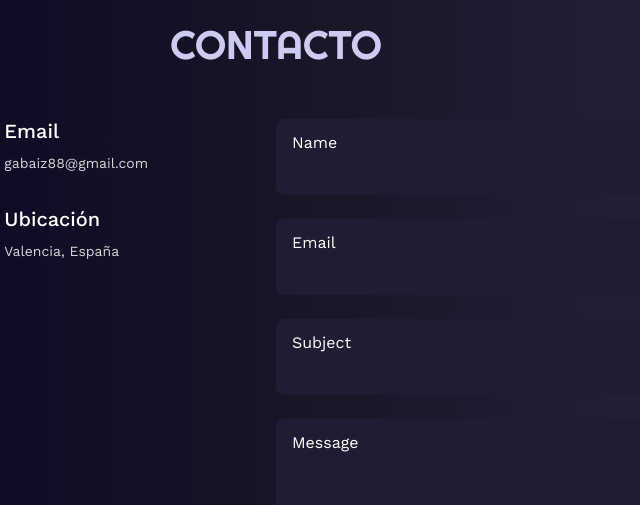
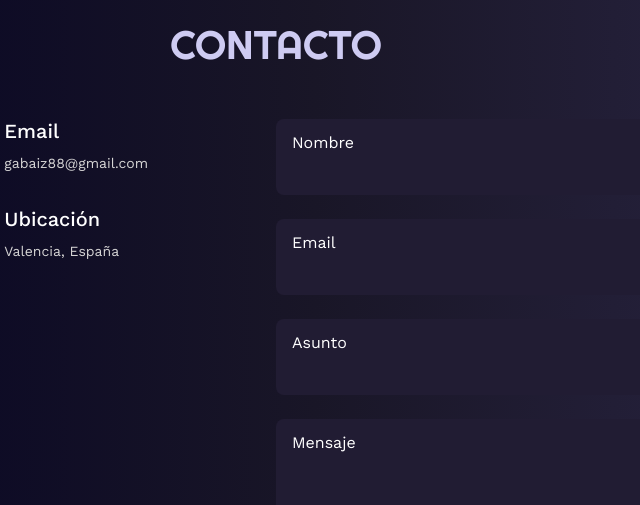
Before and after one commit to gabaiz88/Mi_portfolio, a website: page index.html in a window 1280 px wide. Shown: the part 5960-6465 px from the top of the page, 364-1004 px from the left. Drawn offline with nearby package versions, Linux system fonts and the light colour scheme.

Commit message:
Agregando contacto

```diff
--- a/index.html
+++ b/index.html
@@ -529,7 +529,7 @@
         <div id="alert" class="alert_style"></div>
         <div class="contact_inputs grid">
           <div class="contact_content">
-            <label class="contact_label">Name</label>
+            <label class="contact_label">Nombre</label>
             <input type="text" name="name" class="contact_input" id="name" required>
           </div>
           <div class="contact_content">
@@ -538,11 +538,11 @@
           </div>
         </div>
         <div class="contact_content">
-          <label for="subject" class="contact_label">Subject</label>
+          <label for="subject" class="contact_label">Asunto</label>
           <input type="text" name="subject" class="contact_input" id="subject" required>
         </div>
         <div class="contact_content">
-          <label for="message" class="contact_label">Message</label>
+          <label for="message" class="contact_label">Mensaje</label>
           <textarea name="message" id="" cols="0" rows="7" class="contact_input message" id="message"
             required></textarea>
         </div>
```
